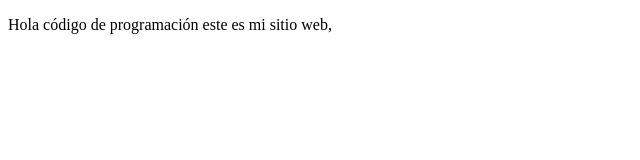
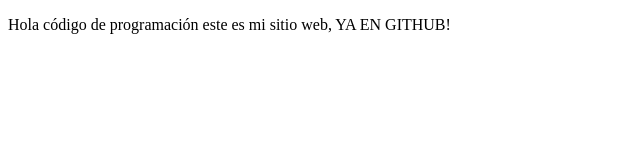
Before and after one commit to franciscogsycod/proyectoDemoCursoPrework, a plain HTML site: page index.html in a window 1280 px wide. Shown: the whole page, without its empty margins (0-640 px from the left). Drawn offline with Linux system fonts and the light colour scheme.

Commit message:
Cambios Agregamos palabras con MAYUSCULAS

```diff
--- a/index.html
+++ b/index.html
@@ -7,7 +7,7 @@
 </head>
 <body>
     <p>
-        Hola código de programación este es mi sitio web,
+        Hola código de programación este es mi sitio web, YA EN GITHUB!
     </p>
 
 </body>
```
